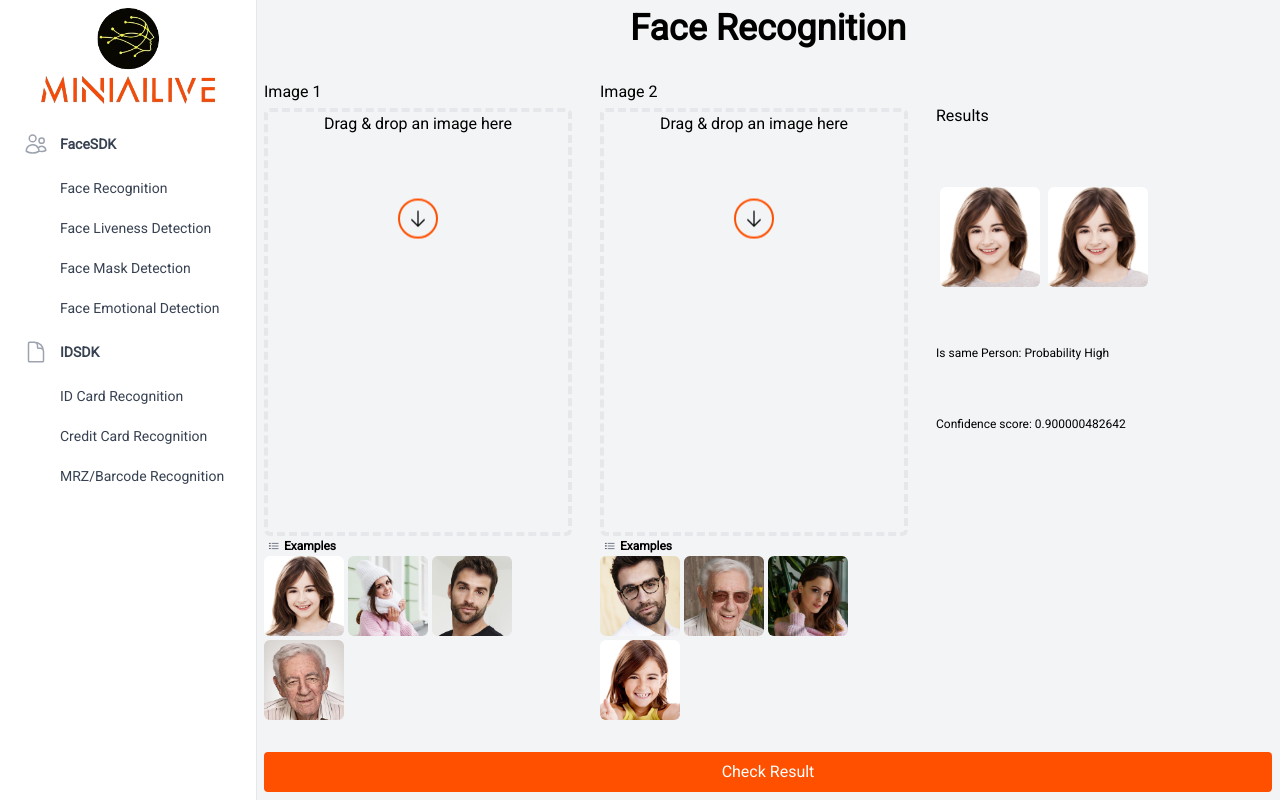
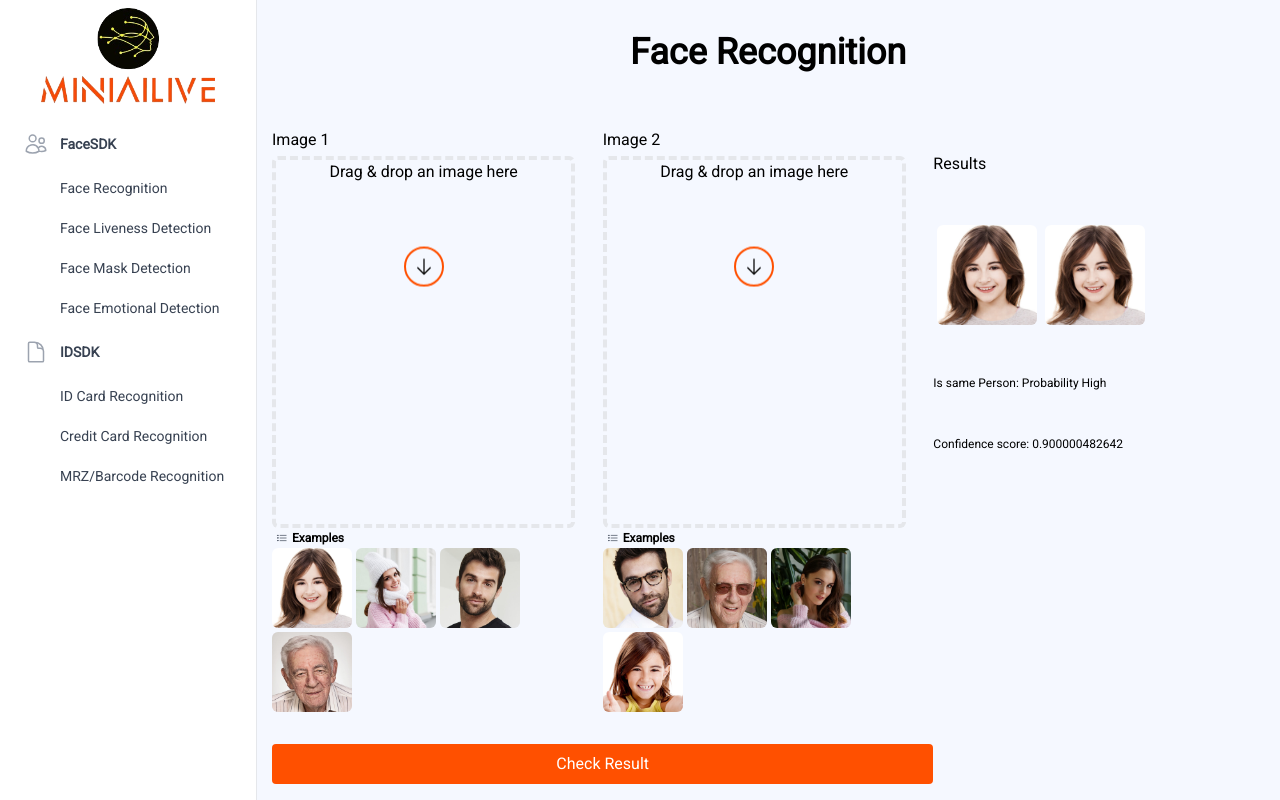
Before and after one commit to Hallcoder/miniAi, a Next.js app: page /face-recognition in a window 1280 px wide. Built offline with nearby package versions, Linux system fonts and the light colour scheme; no server answers.

Commit message:
button size fixed!

```diff
--- a/src/pages/face-recognition.tsx
+++ b/src/pages/face-recognition.tsx
@@ -23,9 +23,9 @@ const FaceRecognition = () => {
   const images = [image1,image2,image3,image4,image5,image6,image7,image8];
 
   return (
-    <div className="flex flex-col items-stretch justify-between p-2 w-full h-screen bg-bgPlaygroundz">
+    <div className="flex flex-col items-stretch justify-between p-4 w-full h-screen bg-bgPlayground">
       {/* Section 4: Content Area */}
-      <h1 className="text-4xl text-center font-semibold">Face Recognition</h1>
+      <span className="min-h-[8vh] mt-4"><h1 className="font-semibold text-4xl flex items-center justify-center my-auto">Face Recognition</h1></span>
       <div className="flex mt-8 w-full justify-between h-full">
         <div className="flex flex-col flex-1 h-full w-full">
           <h2>Image 1</h2>
@@ -69,7 +69,7 @@ const FaceRecognition = () => {
             <p className="text-xs">Confidence score: 0.900000482642</p>
         </div>
       </div>
-      <div className="mt-4 w-full">
+      <div className="mt-4 w-8/12">
         <button className="bg-primary text-white px-4 py-2 w-full rounded">
           Check Result
         </button>
```
